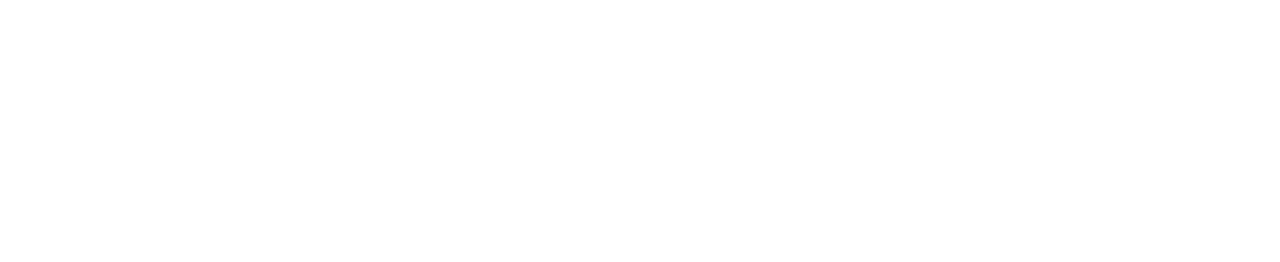
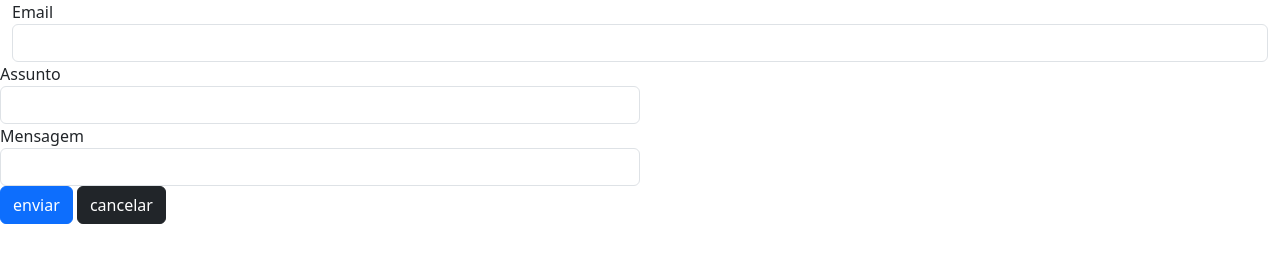
Before and after one commit to pedroalmeida2018/LI2024-Teste04, a plain HTML site: page index.html in a window 1280 px wide. Drawn offline with nearby package versions, Linux system fonts and the light colour scheme.

Commit message:
4ª tarefa

```diff
--- a/index.html
+++ b/index.html
@@ -8,6 +8,26 @@
 
 </head>
 <body>
+    <div class="container-fluid">
+        <form>
+                    <label>Email</label>
+                    <input type="email" class="form-control" required>
+                   </div>
+                    <div class="form-group col-6">
+                    <label>Assunto</label>
+                    <input type="text" class="form-control" required>
+                    </div>
+                    <div class="form-group col-6">
+                        <label>Mensagem</label>
+                        <input type="text" class="form-control" required>
+                        </div>
+                        <button type="button" class="btn btn-primary">enviar</button>
+                        <button type="button" class="btn btn-dark">cancelar</button>
+
+
+
+                </form>
+    </div>
 
 
 </body>
```
